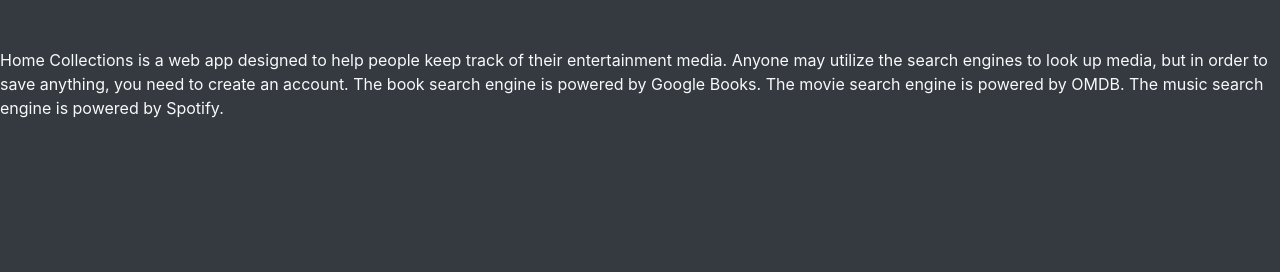
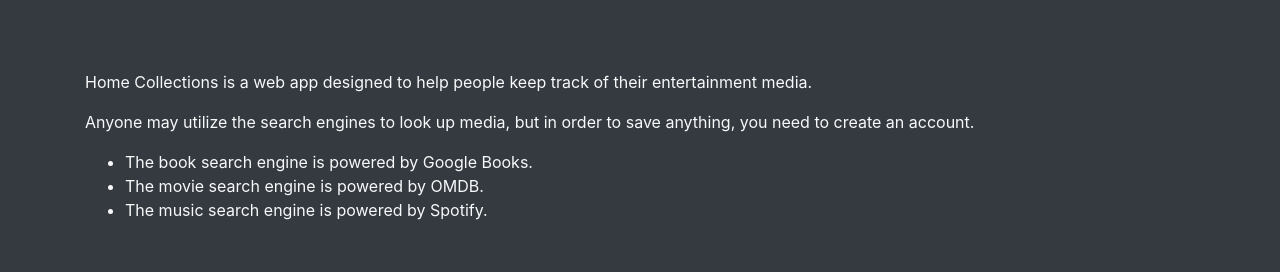
Before and after one commit to virlym/home-collections, a React (Create React App) app: page / in a window 1280 px wide. Shown: the part 268-540 px from the top of the page. Built offline with nearby package versions, Linux system fonts and the light colour scheme; a web font is replaced by a local one.

Commit message:
updating format of landing idea

```diff
--- a/src/pages/landing/landing.js
+++ b/src/pages/landing/landing.js
@@ -27,30 +27,35 @@ function Landing(props) {
         <div className="row">
           <div className="col-xs-12 col-sm-4 d-flex justify-content-center">
             <button onClick={function(){searchButton("books")}}>
-              <img className="icon-size" src="https://hrce.insigniails.com/Library/images/~imageCT459526.JPG" alt="book-icon"/>
+              <img className="icon-size" src="https://www.shareicon.net/data/128x128/2015/12/31/696126_books_512x512.png" alt="book-icon"/>
             </button>
           </div>
           <div className="col-xs-12 col-sm-4 d-flex justify-content-center">
             <button onClick={function(){searchButton("movies")}}>
-              <img className="icon-size" src="https://hrce.insigniails.com/Library/images/~imageCT459526.JPG" alt="book-icon"/>
+              <img className="icon-size" src="https://lh6.googleusercontent.com/proxy/7XiOoRWE0uH5Ckp0CYV6wc8mTBf5FqQQi6GzfkBWw88iTcuvgtCnG2nqqy1lkcyvcJzi_q2WcO-wteXjCXQtkl3FwKvpyv0gpOnHokk=s0-d" alt="book-icon"/>
             </button>
           </div>
           <div className="col-xs-12 col-sm-4 d-flex justify-content-center">
             <button onClick={function(){searchButton("music")}}>
-              <img className="icon-size" src="https://hrce.insigniails.com/Library/images/~imageCT459526.JPG" alt="book-icon"/>
+              <img className="icon-size" src="https://www.shareicon.net/data/128x128/2016/03/28/741104_multimedia_512x512.png" alt="book-icon"/>
             </button>
           </div>
         </div>
-      </div>
+        <br /><br /><br />
       <p>
         Home Collections is a web app designed to help people keep track of their entertainment media.
-
+      </p>
+      <p>
         Anyone may utilize the search engines to look up media, but in order to save anything, you need to create an account.
-
-        The book search engine is powered by Google Books.
-        The movie search engine is powered by OMDB.
-        The music search engine is powered by Spotify.
       </p>
+      <p>
+        <ul>
+          <li>The book search engine is powered by Google Books.</li>
+          <li>The movie search engine is powered by OMDB.</li>
+          <li>The music search engine is powered by Spotify.</li>
+        </ul>
+      </p>
+      </div>
     </div>
   );
 }
--- a/src/utils/API.js
+++ b/src/utils/API.js
@@ -1,5 +1,5 @@
-const URL_PREFIX = "http://localhost:8080/"
-// const URL_PREFIX = "https://home-collections-api.herokuapp.com/"
+// const URL_PREFIX = "http://localhost:8080/"
+const URL_PREFIX = "https://home-collections-api.herokuapp.com/"
 
 
 const API = {
```
